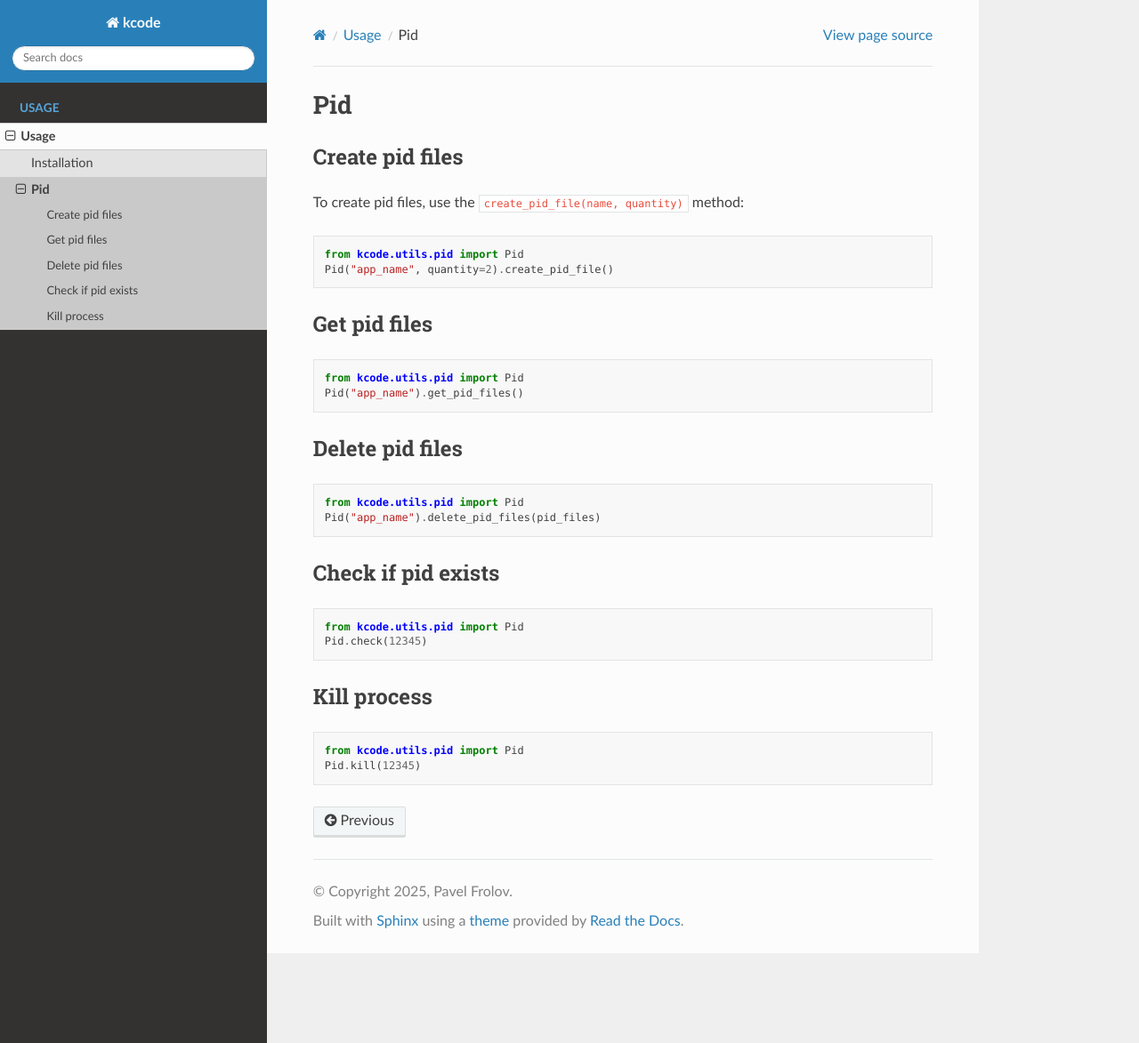
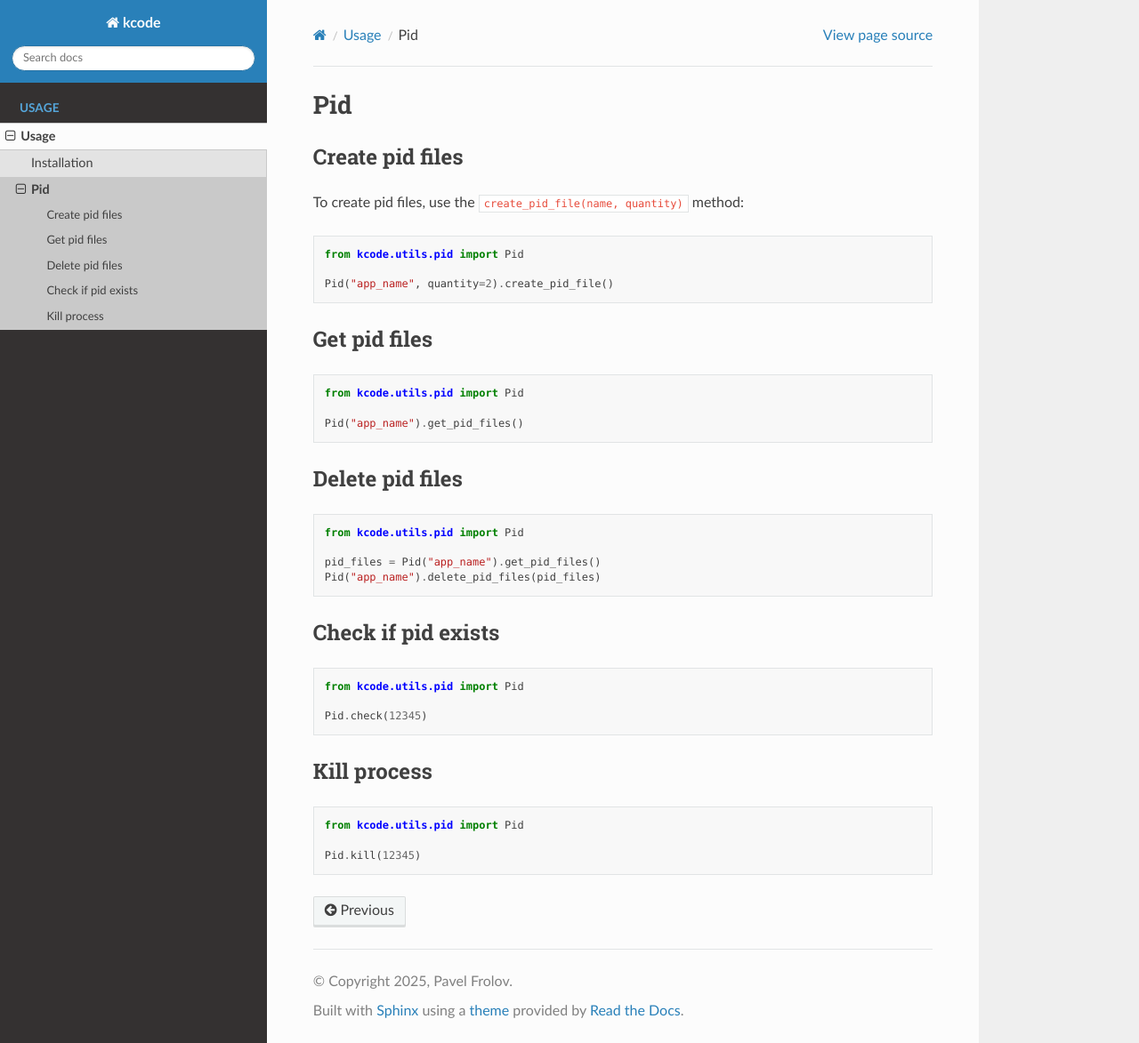
Before and after one commit to frolpaxa/kcode, a Sphinx documentation site: the page built from docs/source/pid.rst, in a window 1280 px wide and 1173 px high. Shown: the whole window at 89% size. Built offline with Sphinx 7.4.7 and the Read the Docs theme 3.1.0, drawn with Linux system fonts in a browser that asks for light colours.

Commit message:
fix: docs pid

```diff
--- a/docs/source/pid.rst
+++ b/docs/source/pid.rst
@@ -11,6 +11,7 @@ To create pid files, use the ``create_pid_file(name, quantity)`` method:
 .. code-block:: python
 
    from kcode.utils.pid import Pid
+
    Pid("app_name", quantity=2).create_pid_file()
 
 Get pid files
@@ -19,6 +20,7 @@ Get pid files
 .. code-block:: python
 
    from kcode.utils.pid import Pid
+
    Pid("app_name").get_pid_files()
 
 Delete pid files
@@ -27,6 +29,8 @@ Delete pid files
 .. code-block:: python
 
    from kcode.utils.pid import Pid
+
+   pid_files = Pid("app_name").get_pid_files()
    Pid("app_name").delete_pid_files(pid_files)
 
 Check if pid exists
@@ -35,6 +39,7 @@ Check if pid exists
 .. code-block:: python
 
    from kcode.utils.pid import Pid
+
    Pid.check(12345)
 
 Kill process
@@ -43,4 +48,5 @@ Kill process
 .. code-block:: python
 
    from kcode.utils.pid import Pid
+
    Pid.kill(12345)
```
